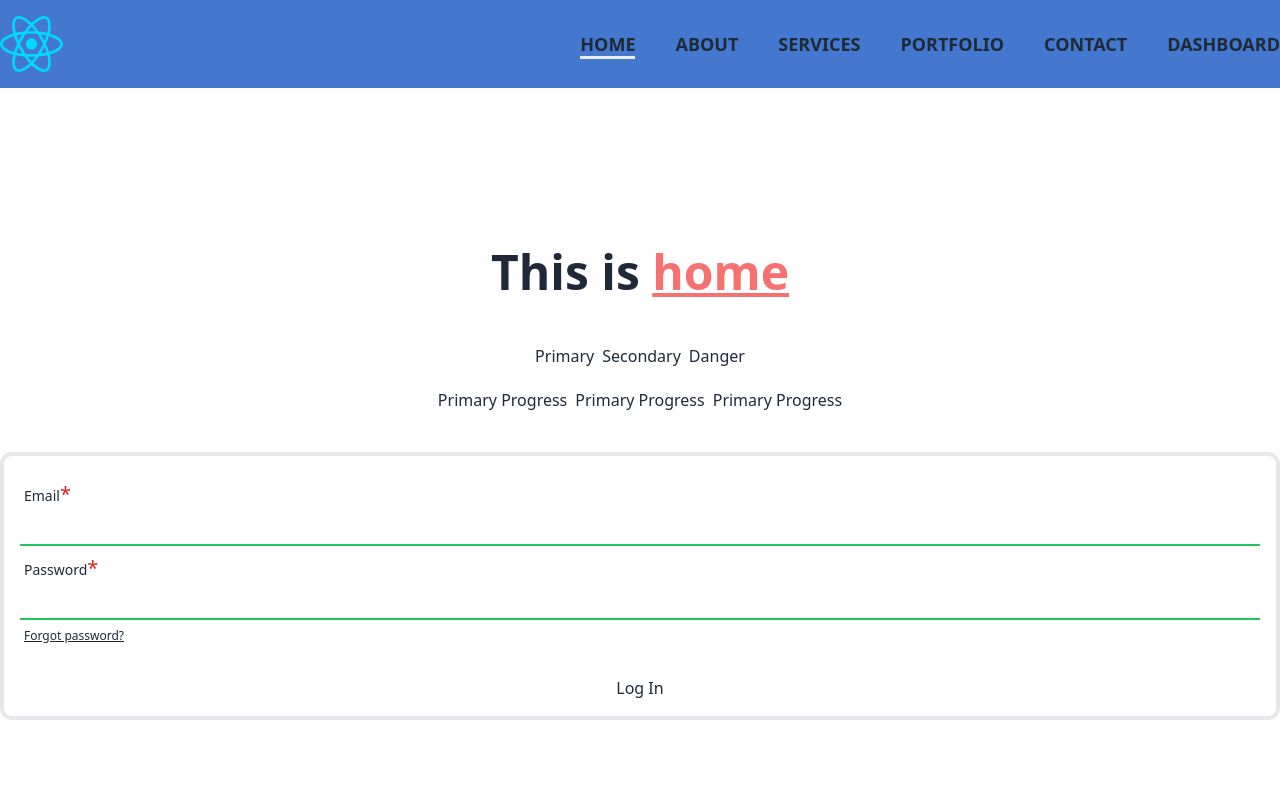
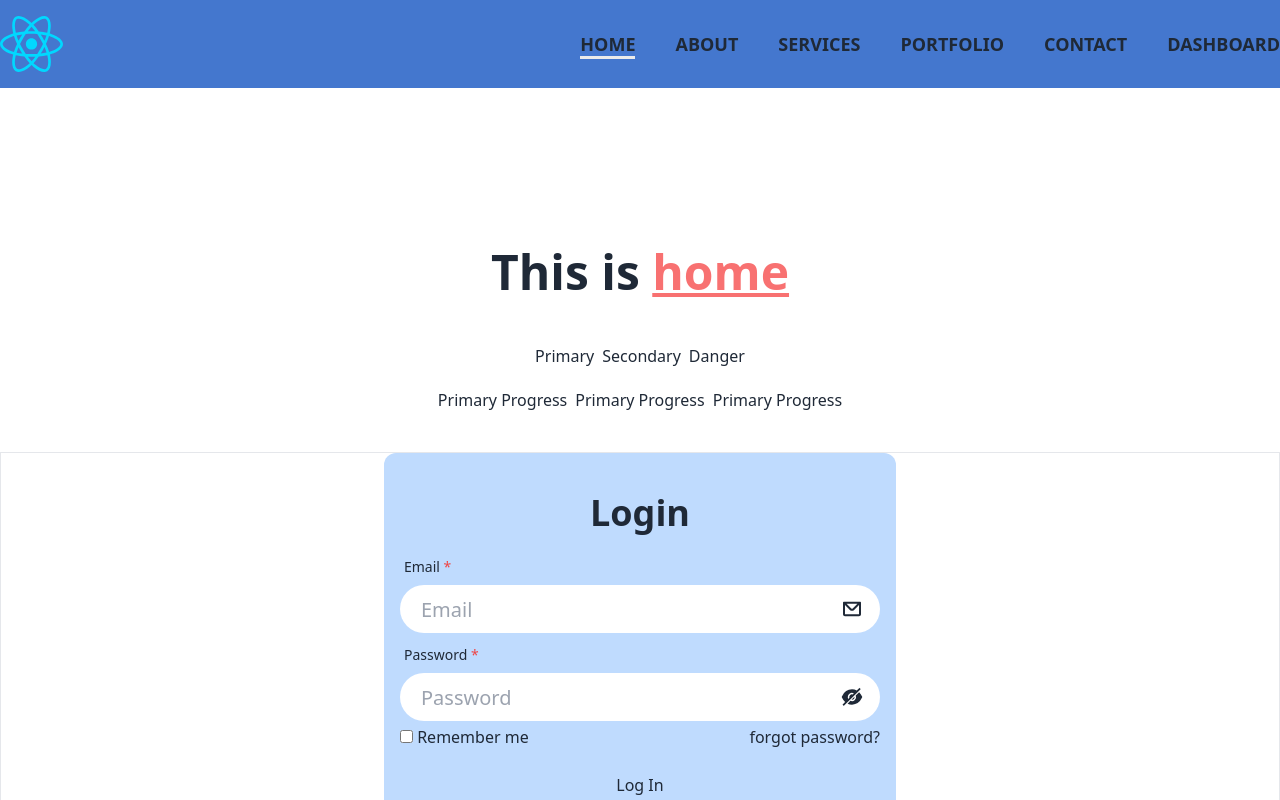
Before and after one commit to SiamIslamSagor/react-responsive-nav, a React (Vite) app: page / in a window 1280 px wide. Shown: the top 800 px of the page. Built offline with nearby package versions, Linux system fonts and the light colour scheme; some icons are missing.

Commit message:
modify login card style

```diff
--- a/src/Page/Home.jsx
+++ b/src/Page/Home.jsx
@@ -4,6 +4,7 @@ import MySlider from "../coponents/Slider/Slider";
 import Button from "../coponents/Button/Button";
 import Button2 from "../coponents/Button/Button2";
 import Login from "../coponents/Login/Login";
+import bg from "../assets/svg (2).png";
 
 const Home = () => {
   return (
@@ -15,7 +16,7 @@ const Home = () => {
       <div className="text-center mb-10">
         <Button></Button>
       </div>
-      <div className="text-center mb-10">
+      <div className="text-center border h-[60vh] flex justify-center mb-10">
         {/* <Button2></Button2> */}
         <Login></Login>
       </div>
--- a/src/coponents/Button/Button2.jsx
+++ b/src/coponents/Button/Button2.jsx
@@ -14,17 +14,15 @@ const Button2 = () => {
     }, 2000);
   };
   return (
-    <div className="mb-[300vh] container mx-auto text-center">
-      <div className=" h-96 w-80 rounded-lg bg-base-200">
     <ReactiveButton
+      type="submit"
       buttonState={state}
       idleText="Submit"
       loadingText="Loading"
       successText="Done"
+      errorText="Failed"
       onClick={onClickHandler}
     />
-      </div>
-    </div>
   );
 };
 
--- a/src/coponents/Login/Login.jsx
+++ b/src/coponents/Login/Login.jsx
@@ -1,53 +1,88 @@
-import { AwesomeButtonProgress } from "react-awesome-button";
+import { useState } from "react";
+import { AwesomeButton } from "react-awesome-button";
+import { AiFillEye, AiFillEyeInvisible } from "react-icons/ai";
+import { CgMail } from "react-icons/cg";
+import { BsGoogle } from "react-icons/bs";
+import { Link } from "react-router-dom";
 
 const Login = () => {
+  const [passwordType, setPasswordType] = useState(true);
   return (
-    <div className="container mx-auto">
-      <div className="border-4 rounded-xl">
-        <form className=" p-4">
-          <div>
+    <div className="container mx-auto my-auto">
+      <div
+        className=" mx-auto rounded-xl max-w-sm md:max-w-lg bg-blue-200 py-10
+      "
+      >
+        <h2 className="text-center text-4xl font-bold">Login</h2>
+        <form className="p-4">
+          <div className="relative">
             <label className="label">
               <span className="label-text">
-                Email<span className="text-red-600 text-xl">*</span>
+                Email <span className="text-red-500">*</span>
               </span>
             </label>
             <input
               type="email"
-              className="border-b-2 focus:outline-none text-xl text-gray-500 border-green-500 underline w-full"
+              name="email"
+              placeholder="Email"
+              className="input focus:outline-none border text-xl py-1 mb-1 w-full px-5 rounded-full "
               required
             />
+            <CgMail className="absolute top-12 right-4 text-2xl"></CgMail>
           </div>
-          <div>
+          <div className="relative">
             <label className="label">
               <span className="label-text">
-                Password<span className="text-red-600 text-xl">*</span>
+                Password <span className="text-red-500">*</span>
               </span>
             </label>
             <input
-              type="password"
-              className="border-b-2 focus:outline-none text-xl text-gray-500 border-green-500 underline w-full"
+              name="password"
+              type={passwordType ? "password" : "text"}
+              placeholder="Password"
+              className="input focus:outline-none border text-xl py-1 mb-1 w-full px-5 rounded-full "
               required
             />
-            <label className="label">
-              <a href="#" className="label-text-alt link">
-                Forgot password?
-              </a>
+            {passwordType === true ? (
+              <AiFillEyeInvisible
+                onClick={() => setPasswordType(!passwordType)}
+                className="cursor-pointer absolute top-12 right-4 text-2xl"
+              ></AiFillEyeInvisible>
+            ) : (
+              <AiFillEye
+                onClick={() => setPasswordType(!passwordType)}
+                className="cursor-pointer absolute top-12 right-4 text-2xl"
+              ></AiFillEye>
+            )}
+          </div>
+          <div className="flex items-center justify-between">
+            <label>
+              <input type="checkbox" required />
+              &nbsp;Remember me
             </label>
+            <a className="link link-hover " href="#">
+              forgot password?
+            </a>
           </div>
           <div className="form-control mt-6">
-            <AwesomeButtonProgress
-              loadingLabel="Progress text..."
-              resultLabel="Success text!"
-              type="primary"
-              onPress={async (element, next) => {
-                // await for something then call
-                next();
-              }}
-            >
-              Log In
-            </AwesomeButtonProgress>
+            <AwesomeButton type="secondary">Log In</AwesomeButton>
           </div>
         </form>
+        <div>
+          <p className="text-lg font-semibold text-gray-700">
+            Don&apos;t have an account?{" "}
+            <Link className="text-blue-600 link link-hover" to="/register">
+              Register
+            </Link>
+          </p>
+        </div>
+        <p className="my-2">or</p>
+        <AwesomeButton
+          before={<BsGoogle className="text-3xl pr-3"></BsGoogle>}
+          type="primary"
+        >
+          Log In With Google
+        </AwesomeButton>
       </div>
     </div>
   );
--- a/src/coponents/NavBar.css
+++ b/src/coponents/NavBar.css
@@ -2,12 +2,12 @@ div > a.active {
   border-bottom: 3px solid #ebebeb;
 }
 
-a {
+.nav-div > a {
   position: relative;
   text-decoration: none;
 }
 
-a::after {
+.nav-div > a::after {
   content: "";
   position: absolute;
   background-color: #1500ff;
--- a/src/coponents/NavBar.jsx
+++ b/src/coponents/NavBar.jsx
@@ -18,27 +18,27 @@ const NavBar = () => {
 
   const links = (
     <>
-      <div className="max-md:w-full md:text-lg font-semibold">
+      <div className="nav-div max-md:w-full md:text-lg font-semibold">
         <NavLink to="/">HOME</NavLink>
       </div>
 
-      <div className="max-md:w-full md:text-lg font-semibold">
+      <div className="nav-div max-md:w-full md:text-lg font-semibold">
         <NavLink to="/about">ABOUT</NavLink>
       </div>
 
-      <div className="max-md:w-full md:text-lg font-semibold">
+      <div className="nav-div max-md:w-full md:text-lg font-semibold">
         <NavLink to="/services">SERVICES</NavLink>
       </div>
 
-      <div className="max-md:w-full md:text-lg font-semibold">
+      <div className="nav-div max-md:w-full md:text-lg font-semibold">
         <NavLink to="/portfolio">PORTFOLIO</NavLink>
       </div>
 
-      <div className="max-md:w-full md:text-lg font-semibold">
+      <div className="nav-div max-md:w-full md:text-lg font-semibold">
         <NavLink to="/contact">CONTACT</NavLink>
       </div>
 
-      <div className="max-md:w-full md:text-lg font-semibold">
+      <div className="nav-div max-md:w-full md:text-lg font-semibold">
         <NavLink to="/dashboard">DASHBOARD</NavLink>
       </div>
     </>
```
Also changed, not shown: 1 other file (tests, documents, lock files or other folders). Lines whose indentation alone changed are shown as unchanged.
